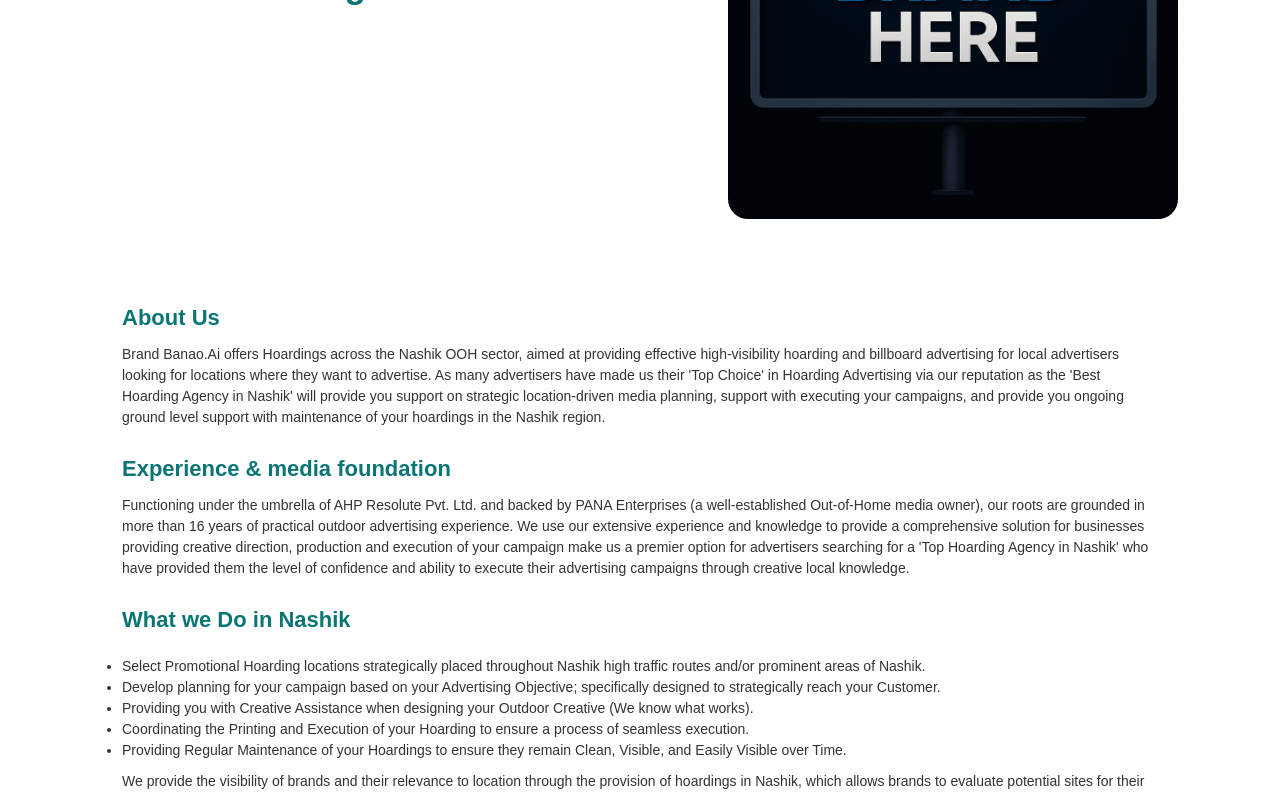
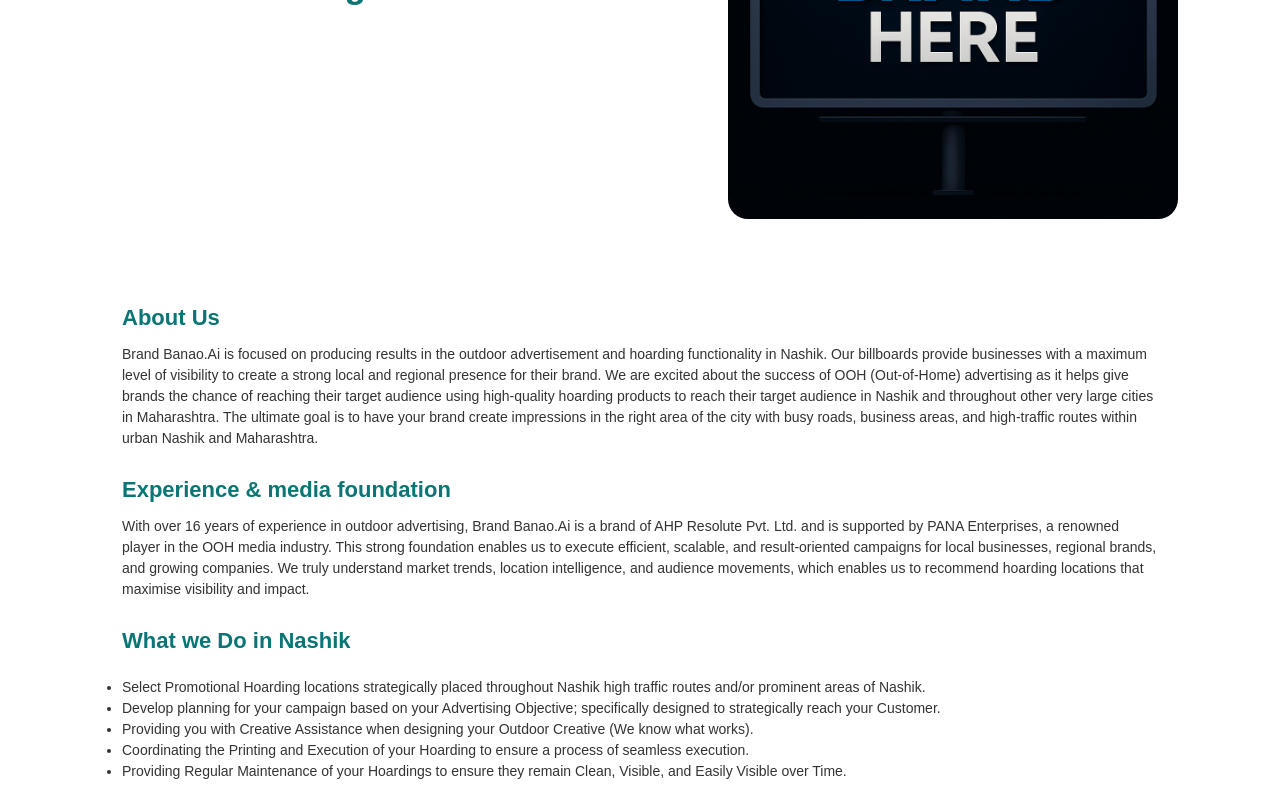
Before and after one commit to Rajpanhale12345/hoardingsInNashik, a React (Vite) app: page /about in a window 1280 px wide. Shown: the part 460-1254 px from the top of the page. Built offline with nearby package versions, Linux system fonts and the light colour scheme.

Commit message:
Updated about page content

```diff
--- a/src/About.jsx
+++ b/src/About.jsx
@@ -112,12 +112,13 @@
           <h2 id="who-we-are" className="title">About Us</h2>
 
           <p className="normalText" style={{ fontSize: "14px" }}>
-            Brand Banao.Ai offers Hoardings across the Nashik OOH sector, aimed at providing effective high-visibility
-            hoarding and billboard advertising for local advertisers looking for locations where they want to advertise.
-            As many advertisers have made us their 'Top Choice' in Hoarding Advertising via our reputation as the 'Best
-            Hoarding Agency in Nashik' will provide you support on strategic location-driven media planning, support with
-            executing your campaigns, and provide you ongoing ground level support with maintenance of your hoardings in
-            the Nashik region.
+            Brand Banao.Ai is focused on producing results in the outdoor advertisement and hoarding functionality
+            in Nashik. Our billboards provide businesses with a maximum level of visibility to create a strong local
+            and regional presence for their brand. We are excited about the success of OOH (Out-of-Home)
+            advertising as it helps give brands the chance of reaching their target audience using high-quality
+            hoarding products to reach their target audience in Nashik and throughout other very large cities in
+            Maharashtra. The ultimate goal is to have your brand create impressions in the right area of the city
+            with busy roads, business areas, and high-traffic routes within urban Nashik and Maharashtra.
           </p>
         </section>
 
@@ -125,12 +126,12 @@
           <h2 id="experience" className="title">Experience & media foundation</h2>
 
           <p className="normalText" style={{ fontSize: "14px" }}>
-            Functioning under the umbrella of AHP Resolute Pvt. Ltd. and backed by PANA Enterprises (a well-established
-            Out-of-Home media owner), our roots are grounded in more than 16 years of practical outdoor advertising
-            experience. We use our extensive experience and knowledge to provide a comprehensive solution for businesses
-            providing creative direction, production and execution of your campaign make us a premier option for advertisers
-            searching for a 'Top Hoarding Agency in Nashik' who have provided them the level of confidence and ability to
-            execute their advertising campaigns through creative local knowledge.
+            With over 16 years of experience in outdoor advertising, Brand Banao.Ai is a brand of AHP Resolute
+            Pvt. Ltd. and is supported by PANA Enterprises, a renowned player in the OOH media industry.
+            This strong foundation enables us to execute efficient, scalable, and result-oriented campaigns
+            for local businesses, regional brands, and growing companies. We truly understand market trends,
+            location intelligence, and audience movements, which enables us to recommend hoarding locations
+            that maximise visibility and impact.
           </p>
         </section>
 
--- a/src/Home.jsx
+++ b/src/Home.jsx
@@ -37,7 +37,7 @@
       const pause = setTimeout(() => {
         setLetterIndex(0);
         setWordIndex((prevIndex) => (prevIndex + 1) % words.length);
-      }, 2000); // wait before starting next word
+      }, 2000);
       return () => clearTimeout(pause);
     }
   }, [letterIndex, wordIndex]);
```
